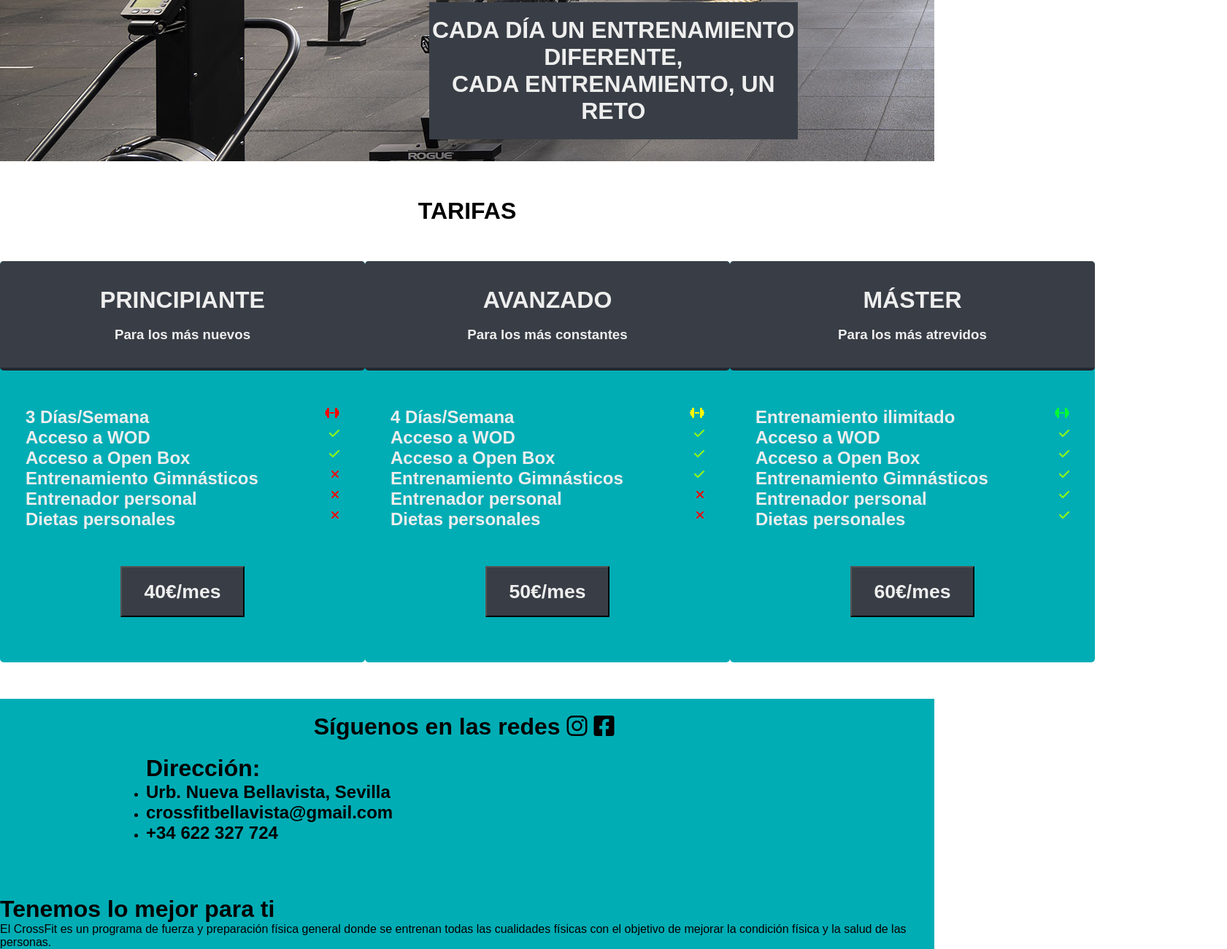
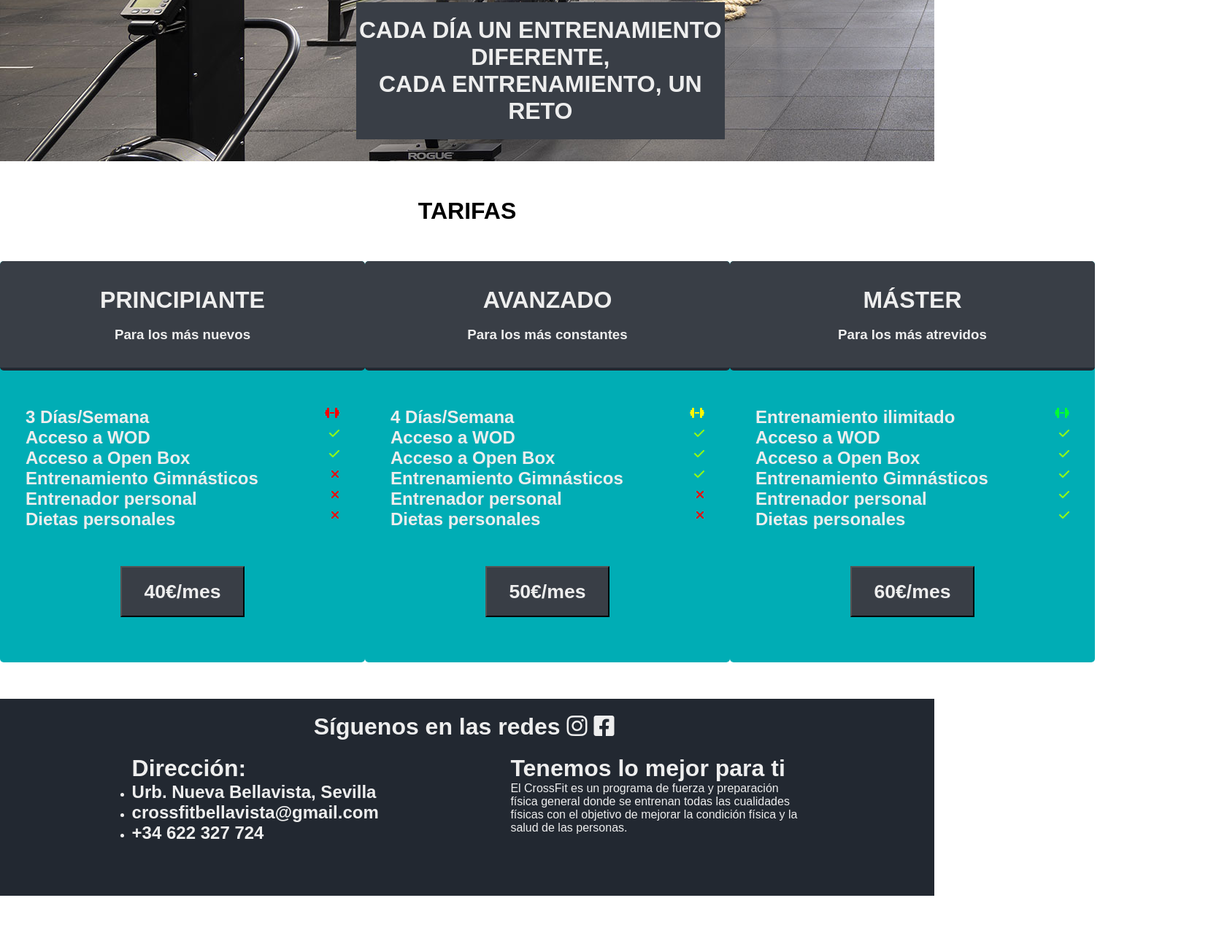
Before and after one commit to AlvaroRG70/ProyectoInterfaces, a plain HTML site: page proyecto/index.html in a window 1280 px wide. Shown: the part 886-2187 px from the top of the page at 73% size, 1681 px wide, since content can reach past the window. After the commit the page ends 2114 px from the top, so only its background shows below. Drawn offline with Linux system fonts and the light colour scheme; some icons are missing.

Commit message:
algunos ajustes

```diff
--- a/proyecto/form.css
+++ b/proyecto/form.css
@@ -3,7 +3,7 @@ li {
     list-style: none;
 }
 body {
-    background-color: #00ADB5;
+    background-color: #393E46;
 }
 
 form {
--- a/proyecto/index.html
+++ b/proyecto/index.html
@@ -158,7 +158,7 @@
 
 
     <footer>
-        <div class="pie">
+
         <div class="redes">
             <h1>Síguenos en las redes <i class="fa-brands fa-instagram"></i> <i class="fa-brands fa-square-facebook"></i> <i class="fa-brands fa-square-x-twitter"></i></h1>
         </div>
@@ -174,7 +174,7 @@
             <h1>Tenemos lo mejor para ti</h1>
             <p>El CrossFit es un programa de fuerza y preparación física general donde se entrenan todas las cualidades físicas con el objetivo de mejorar la condición física y la salud de las personas.</p>
         </div>
-        </div>
+
     </footer>
 
 
--- a/proyecto/main.css
+++ b/proyecto/main.css
@@ -145,8 +145,8 @@ input {
     grid-area: centro;
 
     align-self: center;
-    padding-left: 500px;
-    padding-right: 500px;
+    padding-left: 400px;
+    padding-right: 400px;
 }
 
 .centro > div {
@@ -164,8 +164,8 @@ input {
     grid-area: abajo;
 
     align-self: center;
-    padding-left: 500px;
-    padding-right: 500px;
+    padding-left: 400px;
+    padding-right: 400px;
 }
 
 .abajo > div {
@@ -281,20 +281,20 @@ input {
 
 
 footer {
-    margin-top: 50px;
-    background-color: #00ADB5;
-    bottom: 0;
-
-}
-.pie{
     display: grid;
     grid-template-rows: 2fr 5fr;
     grid-template-areas:
         "redes redes"
         "direccion descripcion"
     ;
+    margin-top: 50px;
+    background-color: #222831;
+    color: #EEEEEE;
+    bottom: 0;
+    justify-content: space-evenly
 
 }
+
 
 .redes {
     grid-area: redes;
@@ -305,11 +305,13 @@ footer {
 .direccion {
     grid-area: direccion;
     list-style: circle;
-    margin-left: 200px;
+
+
 
 }
 
 .descripcion {
     grid-area: descripcion;
+    width: 400px;
 
 }
```
Lines whose indentation alone changed are shown as unchanged.
